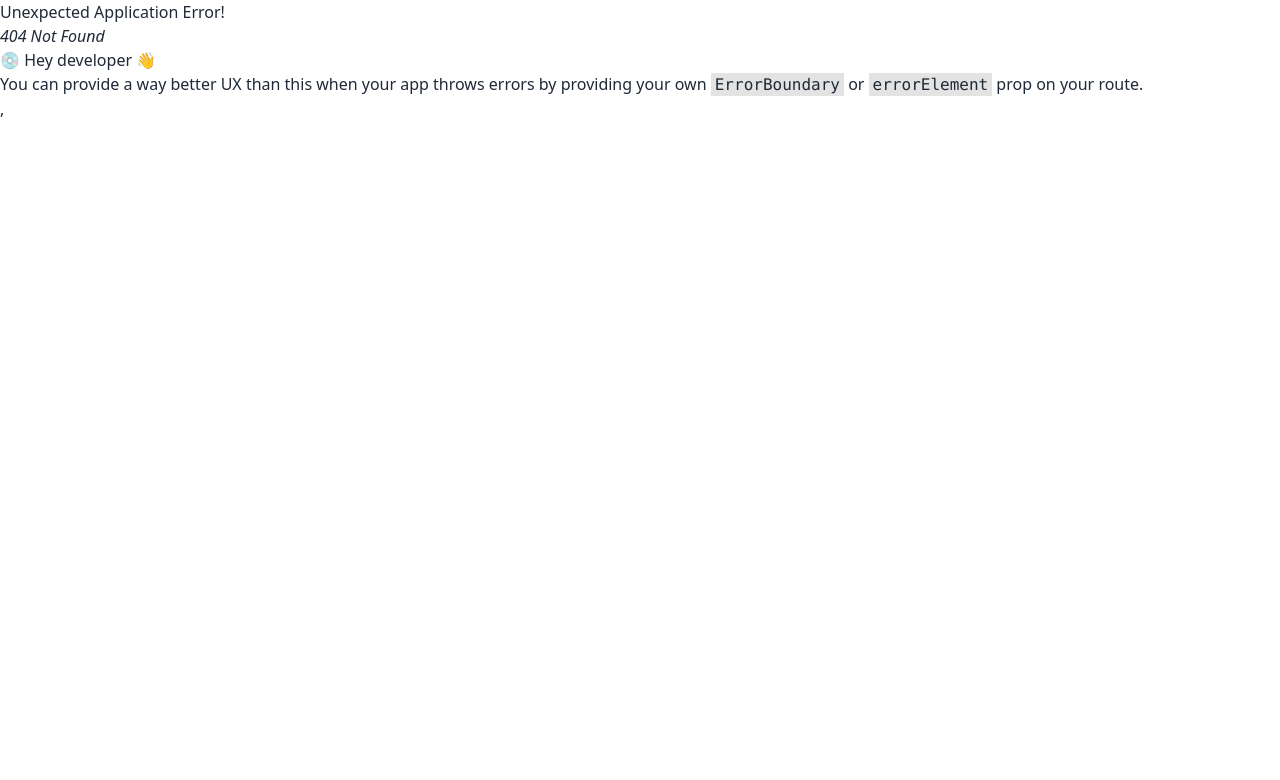
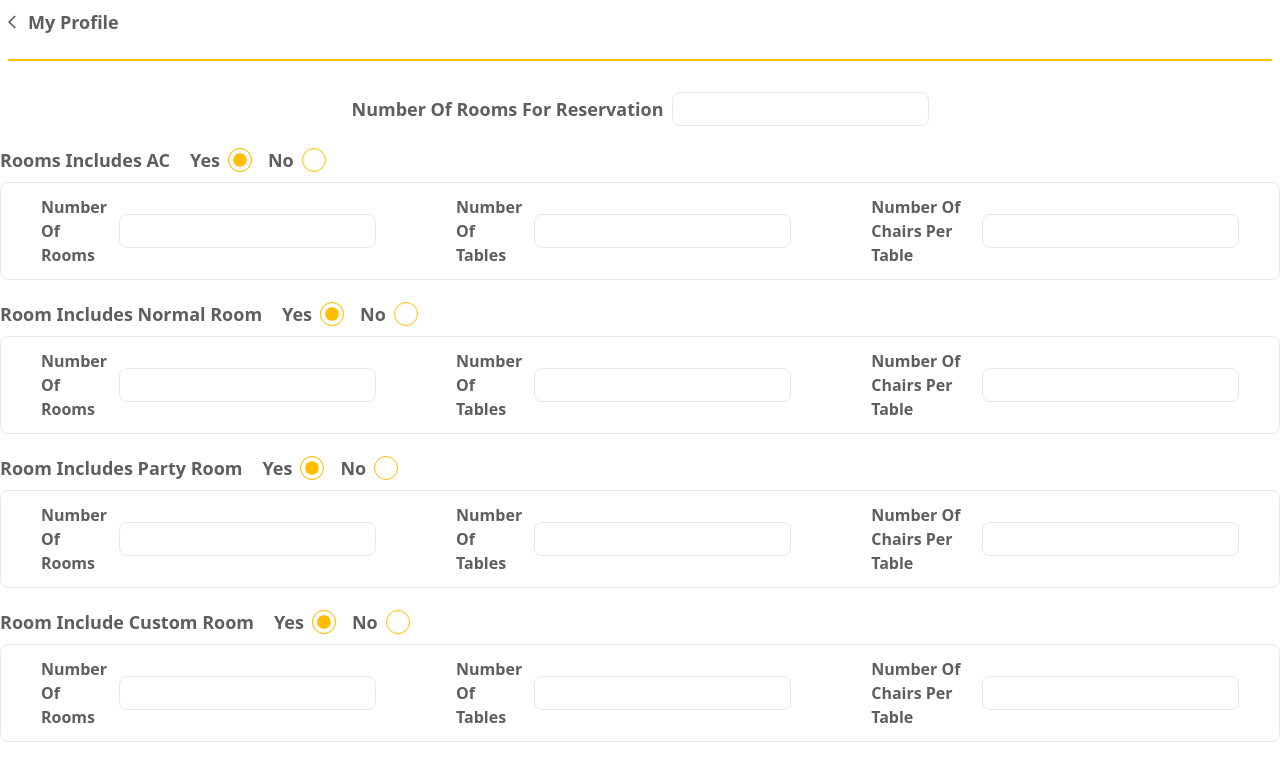
Before and after one commit to prembevinakatti/TableTap, a React (Vite) app: page /ResDetails in a window 1280 px wide. Before the commit this address had no page. Shown: the top 780 px of the page. Built offline with nearby package versions, Linux system fonts and the light colour scheme.

Commit message:
change big change

```diff
--- a/package.json
+++ b/package.json
@@ -16,6 +16,7 @@
     "react": "^18.3.1",
     "react-dom": "^18.2.0",
     "react-hook-form": "^7.51.5",
+    "react-hot-toast": "^2.4.1",
     "react-icons": "^5.2.1",
     "react-redux": "^9.1.2",
     "react-router-dom": "^6.23.1",
--- a/src/components/Navbar/Navbar.jsx
+++ b/src/components/Navbar/Navbar.jsx
@@ -43,7 +43,7 @@ const Navbar = () => {
                     Close
                   </div>
                   <div>
-                    <Button details="btn-wide" info="Logout" />
+                    <Button details="btn-wide" info="Logout"  />
                   </div>
                 </ul>
               </div>
--- a/src/components/ResDetails/ResDetails.jsx
+++ b/src/components/ResDetails/ResDetails.jsx
@@ -1,183 +1,174 @@
-import React from "react";
+import React, { useState } from "react";
 import ProfileNav from "../ProfileNav/ProfileNav";
-import InputBox from "../InputBox/InputBox";
 import SmallInput from "../SmallInput/SmallInput";
 import Button from "../Button/Button";
+import toast from "react-hot-toast";
 
 const ResDetails = () => {
+  const [formValues, setFormValues] = useState({
+    numberOfRooms: "",
+    groups: [
+      {
+        name: "Rooms Includes AC",
+        includes: "Yes",
+        numRooms: "",
+        numTables: "",
+        numChairsPerTable: "",
+      },
+      {
+        name: "Room Includes Normal Room",
+        includes: "Yes",
+        numRooms: "",
+        numTables: "",
+        numChairsPerTable: "",
+      },
+      {
+        name: "Room Includes Party Room",
+        includes: "Yes",
+        numRooms: "",
+        numTables: "",
+        numChairsPerTable: "",
+      },
+      {
+        name: "Room Include Custom Room",
+        includes: "Yes",
+        numRooms: "",
+        numTables: "",
+        numChairsPerTable: "",
+      },
+    ],
+  });
+
+  const handleChange = (e, groupIndex, key) => {
+    const { value } = e.target;
+    if (key === "includes") {
+      setFormValues((prevValues) => ({
+        ...prevValues,
+        groups: [
+          ...prevValues.groups.slice(0, groupIndex),
+          {
+            ...prevValues.groups[groupIndex],
+            [key]: value,
+            numRooms: value === "No" ? "" : prevValues.groups[groupIndex].numRooms,
+            numTables: value === "No" ? "" : prevValues.groups[groupIndex].numTables,
+            numChairsPerTable: value === "No" ? "" : prevValues.groups[groupIndex].numChairsPerTable,
+          },
+          ...prevValues.groups.slice(groupIndex + 1),
+        ],
+      }));
+    } else {
+      setFormValues((prevValues) => ({
+        ...prevValues,
+        groups: [
+          ...prevValues.groups.slice(0, groupIndex),
+          {
+            ...prevValues.groups[groupIndex],
+            [key]: value,
+          },
+          ...prevValues.groups.slice(groupIndex + 1),
+        ],
+      }));
+    }
+  };
+
+  const handleSubmit = (e) => {
+    e.preventDefault();
+    const totalRooms = formValues.groups.reduce(
+      (total, group) =>
+        group.includes === "Yes" ? total + parseInt(group.numRooms || 0, 10) : total,
+      0
+    );
+    if (parseInt(formValues.numberOfRooms, 10) === totalRooms) {
+      console.log("Form is valid:", formValues);
+      // Further logic for submitting the form data
+    } else {
+      console.log("Form is invalid: Number of rooms mismatch");
+     toast.error("Form is invalid: Number of rooms mismatch")
+    }
+  };
+
   return (
     <div>
-      <div>
       <ProfileNav />
-      </div>
-      <form>
+
+      <form onSubmit={handleSubmit}>
         <div className="ResDetails w-full flex flex-col items-center justify-center">
           <div className="flex items-center gap-2">
             <p className="text-tertiary font-semibold text-lg">
               Number Of Rooms For Reservation
             </p>
-            <SmallInput />
+            <input
+              type="text"
+              value={formValues.numberOfRooms}
+              onChange={(e) =>
+                setFormValues({ ...formValues, numberOfRooms: e.target.value })
+              }
+              className="border px-3 py-1 rounded-lg"
+            />
           </div>
 
-          {/* Group 1 */}
-          <div>
+          {formValues.groups.map((group, index) => (
+            <div key={index}>
               <div className="flex items-center mt-5 gap-5">
                 <label className="text-tertiary font-semibold text-lg">
-                Rooms Includes AC
+                  {group.name}
                 </label>
                 <div className="flex items-center gap-4">
-                <div className="flex items-center gap-2">
-                  <p className="text-tertiary font-semibold text-lg">Yes</p>
+                  {["Yes", "No"].map((option) => (
+                    <div key={option} className="flex items-center gap-2">
+                      <p className="text-tertiary font-semibold text-lg">
+                        {option}
+                      </p>
                       <input
                         type="radio"
-                    name="radio-group-1"
+                        value={option}
+                        checked={group.includes === option}
+                        onChange={(e) => handleChange(e, index, "includes")}
                         className="radio radio-warning"
                       />
                     </div>
-                <div className="flex items-center gap-2">
-                  <p className="text-tertiary font-semibold text-lg">No</p>
+                  ))}
+                </div>
+              </div>
+              <div className={`border mt-2 p-3 px-10 rounded-lg flex gap-20 items-center ${group.includes === "No" ? "opacity-50 pointer-events-none" : ""}`}>
+                <div className="flex items-center gap-3">
+                  <p className="text-tertiary font-semibold">Number Of Rooms</p>
                   <input
-                    type="radio"
-                    name="radio-group-1"
-                    className="radio radio-warning"
+                    type="text"
+                    value={group.numRooms}
+                    onChange={(e) => handleChange(e, index, "numRooms")}
+                    disabled={group.includes === "No"}
+                    className="border px-3 py-1 rounded-lg"
                   />
                 </div>
-              </div>
-            </div>
-            <div className="border mt-2 p-3 px-10 rounded-lg flex gap-20 items-center">
                 <div className="flex items-center gap-3">
                   <p className="text-tertiary font-semibold">Number Of Tables</p>
-                <SmallInput />
+                  <input
+                    type="text"
+                    value={group.numTables}
+                    onChange={(e) => handleChange(e, index, "numTables")}
+                    disabled={group.includes === "No"}
+                    className="border px-3 py-1 rounded-lg"
+                  />
                 </div>
                 <div className="flex items-center gap-3">
                   <p className="text-tertiary font-semibold">
                     Number Of Chairs Per Table
                   </p>
-                <SmallInput />
-              </div>
-            </div>
-          </div>
-
-          {/* Group 2 */}
-          <div>
-            <div className="flex items-center mt-5 gap-5">
-              <label className="text-tertiary font-semibold text-lg">
-                Room Includes Normal Room
-              </label>
-              <div className="flex items-center gap-4">
-                <div className="flex items-center gap-2">
-                  <p className="text-tertiary font-semibold text-lg">Yes</p>
                   <input
-                    type="radio"
-                    name="radio-group-2"
-                    className="radio radio-warning"
-                  />
-                </div>
-                <div className="flex items-center gap-2">
-                  <p className="text-tertiary font-semibold text-lg">No</p>
-                  <input
-                    type="radio"
-                    name="radio-group-2"
-                    className="radio radio-warning"
+                    type="text"
+                    value={group.numChairsPerTable}
+                    onChange={(e) => handleChange(e, index, "numChairsPerTable")}
+                    disabled={group.includes === "No"}
+                    className="border px-3 py-1 rounded-lg"
                   />
                 </div>
               </div>
             </div>
-            <div className="border mt-2 p-3 px-10 rounded-lg flex gap-20 items-center">
-              <div className="flex items-center gap-3">
-                <p className="text-tertiary font-semibold">Number Of Tables</p>
-                <SmallInput />
-              </div>
-              <div className="flex items-center gap-3">
-                <p className="text-tertiary font-semibold">
-                  Number Of Chairs Per Table
-                </p>
-                <SmallInput />
-              </div>
-            </div>
+          ))}
         </div>
 
-          {/* Group 3 */}
-          <div>
-            <div className="flex items-center mt-5 gap-5">
-              <label className="text-tertiary font-semibold text-lg">
-                Room Includes Party Room{" "}
-              </label>
-              <div className="flex items-center gap-4">
-                <div className="flex items-center gap-2">
-                  <p className="text-tertiary font-semibold text-lg">Yes</p>
-                  <input
-                    type="radio"
-                    name="radio-group-3"
-                    className="radio radio-warning"
-                  />
-                </div>
-                <div className="flex items-center gap-2">
-                  <p className="text-tertiary font-semibold text-lg">No</p>
-                  <input
-                    type="radio"
-                    name="radio-group-3"
-                    className="radio radio-warning"
-                  />
-                </div>
-              </div>
-            </div>
-            <div className="border mt-2 p-3 px-10 rounded-lg flex gap-20 items-center">
-              <div className="flex items-center gap-3">
-                <p className="text-tertiary font-semibold">Number Of Tables</p>
-                <SmallInput />
-              </div>
-              <div className="flex items-center gap-3">
-                <p className="text-tertiary font-semibold">
-                  Number Of Chairs Per Table
-                </p>
-                <SmallInput />
-              </div>
-            </div>
-          </div>
-
-          {/* Group 4 */}
-          <div>
-            <div className="flex items-center mt-5 gap-5">
-              <label className="text-tertiary font-semibold text-lg">
-                Room Include Custom Room{" "}
-              </label>
-              <div className="flex items-center gap-4">
-                <div className="flex items-center gap-2">
-                  <p className="text-tertiary font-semibold text-lg">Yes</p>
-                  <input
-                    type="radio"
-                    name="radio-group-4"
-                    className="radio radio-warning"
-                  />
-                </div>
-                <div className="flex items-center gap-2">
-                  <p className="text-tertiary font-semibold text-lg">No</p>
-                  <input
-                    type="radio"
-                    name="radio-group-4"
-                    className="radio radio-warning"
-                  />
-                </div>
-              </div>
-            </div>
-            <div className="border mt-2 p-3 px-10 rounded-lg flex gap-20 items-center">
-              <div className="flex items-center gap-3">
-                <p className="text-tertiary font-semibold">Number Of Tables</p>
-                <SmallInput />
-              </div>
-              <div className="flex items-center gap-3">
-                <p className="text-tertiary font-semibold">
-                  Number Of Chairs Per Table
-                </p>
-                <SmallInput />
-              </div>
-            </div>
-          </div>
-        </div>
-      </form>
-
-      <div className="Buttons mt-10  flex items-center   justify-center gap-20">
+        <div className="Buttons mt-10  flex items-center justify-center gap-20">
           <Button
             details="btn-wide border border-secondary bg-transparent text-secondary"
             info="Go Back"
@@ -186,19 +177,18 @@ const ResDetails = () => {
         </div>
 
         <div className="count flex items-center justify-center mt-20 gap-1">
-        <div className="w-8 h-8 border cursor-pointer  border-gray-300 flex items-center justify-center rounded-lg">
-          <p className="font-semibold">1</p>
+          {[1, 2, 3, 4].map((number) => (
+            <div
+              key={number}
+              className={`w-8 h-8 border cursor-pointer ${
+                number === 3 ? "bg-secondary text-primary" : ""
+              } border-gray-300 flex items-center justify-center rounded-lg`}
+            >
+              <p className="font-semibold">{number}</p>
             </div>
-        <div className="w-8 h-8 border cursor-pointer  border-gray-300 flex items-center justify-center rounded-lg">
-          <p className="font-semibold">2</p>
+          ))}
         </div>
-        <div className="w-8 h-8 border cursor-pointer bg-secondary text-primary border-gray-300 flex items-center justify-center rounded-lg">
-          <p className="font-semibold">3</p>
-        </div>
-        <div className="w-8 h-8 border cursor-pointer border-gray-300 flex items-center justify-center rounded-lg">
-          <p className="font-semibold">4</p>
-        </div>
-      </div>
+      </form>
     </div>
   );
 };
--- a/src/components/RoomType/RoomType.jsx
+++ b/src/components/RoomType/RoomType.jsx
@@ -1,32 +1,46 @@
-import React from "react";
+import React, { useState } from "react";
 import ProfileNav from "../ProfileNav/ProfileNav";
 import { IoIosArrowDown } from "react-icons/io";
 import Button from "../Button/Button";
 
 const RoomType = () => {
+  const [isOpen, setIsOpen] = useState(false);
+  const [selectedRoomType, setSelectedRoomType] = useState("");
+
+  const toggleDropdown = () => {
+    setIsOpen(!isOpen);
+  };
+
+  const handleRoomTypeChange = (roomType) => {
+    setSelectedRoomType(roomType);
+    setIsOpen(false); // Close dropdown after selection
+    console.log(selectedRoomType)
+  };
+
   return (
     <div>
-      <div>
-        <ProfileNav />
-      </div>
+      <ProfileNav />
       <div className="Roomtype flex flex-col gap-3 items-center justify-center">
         <div>
-          <details className="dropdown">
-            <summary className="m-1 btn btn-wide bg-secondary text-primary">
+          <details className="dropdown" open={isOpen}>
+            <summary
+              className="m-1 btn btn-wide bg-secondary text-primary"
+              onClick={toggleDropdown}
+            >
               Select Room Type <IoIosArrowDown />
             </summary>
             <ul className="p-2 shadow menu dropdown-content z-[1] bg-base-200 rounded-box w-52">
               <li>
-                <a>Item 1</a>
+                <a onClick={() => handleRoomTypeChange("Item 1")}>Item 1</a>
               </li>
               <li>
-                <a>Item 2</a>
+                <a onClick={() => handleRoomTypeChange("Item 2")}>Item 2</a>
               </li>
               <li>
-                <a>Item 2</a>
+                <a onClick={() => handleRoomTypeChange("Item 3")}>Item 3</a>
               </li>
               <li>
-                <a>Item 2</a>
+                <a onClick={() => handleRoomTypeChange("Item 4")}>Item 4</a>
               </li>
             </ul>
           </details>
--- a/src/components/SmallInput/SmallInput.jsx
+++ b/src/components/SmallInput/SmallInput.jsx
@@ -1,13 +1,15 @@
-import React from 'react'
+import React, { forwardRef } from 'react';
 
-const SmallInput = () => {
+const SmallInput = forwardRef((props, ref) => {
   return (
     <div>
-    <input
-      className={`border-2 border-[#CECECE] ${"w-[4vw]"} h-10 px-2 rounded-md `}
-    />
-  </div>
-  )
-}
+      <input
+        ref={ref}
+        className={`border-2 border-[#CECECE] w-[4vw] h-10 px-2 rounded-md`}
+        {...props}
+      />
+    </div>
+  );
+});
 
-export default SmallInput
+export default SmallInput;
--- /dev/null
+++ b/src/components/others/logout.jsx
@@ -0,0 +1,23 @@
+import React from 'react'
+import authService from '../../appwrite/authservices'
+import {useNavigate} from 'react-router-dom'
+import { useDispatch } from 'react-redux'
+import { logout } from '../store/authslice'
+
+const Logout = () => {
+  const navigate=useNavigate()
+  const dispatch=useDispatch()
+  function handelogout(){
+    authService.logout().then(()=>{
+
+      navigate("/")
+      dispatch(logout())
+
+    })
+  }
+  return (
+    <Button details="btn-wide" info="Logout" onclick={handelogout}  />
+  )
+}
+
+export default Logout
--- a/src/main.jsx
+++ b/src/main.jsx
@@ -7,11 +7,16 @@ import store from './store/store.js'
 import { Route, RouterProvider, createBrowserRouter, createRoutesFromElements } from 'react-router-dom'
 import SignUp from './components/LoginAndSignUp/SignUp.jsx'
 import Otpverify from './components/LoginAndSignUp/otpverification.jsx'
+import ResDetails from './components/ResDetails/ResDetails.jsx'
+import { Toaster } from 'react-hot-toast'
+import RoomType from './components/RoomType/RoomType.jsx'
 const router=createBrowserRouter(
   createRoutesFromElements(
      <Route path='/' element={<App/>}>
       <Route path='/' element={<SignUp/>}/>
       <Route path='/otpverification' element={<Otpverify/>}/>
+      <Route path='/ResDetails' element={<ResDetails/>}/>
+      <Route path='/roomview' element={<RoomType/>}/>
     </Route>
   )
 
@@ -19,6 +24,10 @@ const router=createBrowserRouter(
 ReactDOM.createRoot(document.getElementById('root')).render(
   <Provider store={store}>
   <React.StrictMode>
+  <Toaster
+  position="top-center"
+  reverseOrder={false}
+/>
   <RouterProvider router={router}/>
   </React.StrictMode>,
   </Provider>
```
Also changed, not shown: 1 other file (tests, documents, lock files or other folders). Lines whose indentation alone changed are shown as unchanged.
